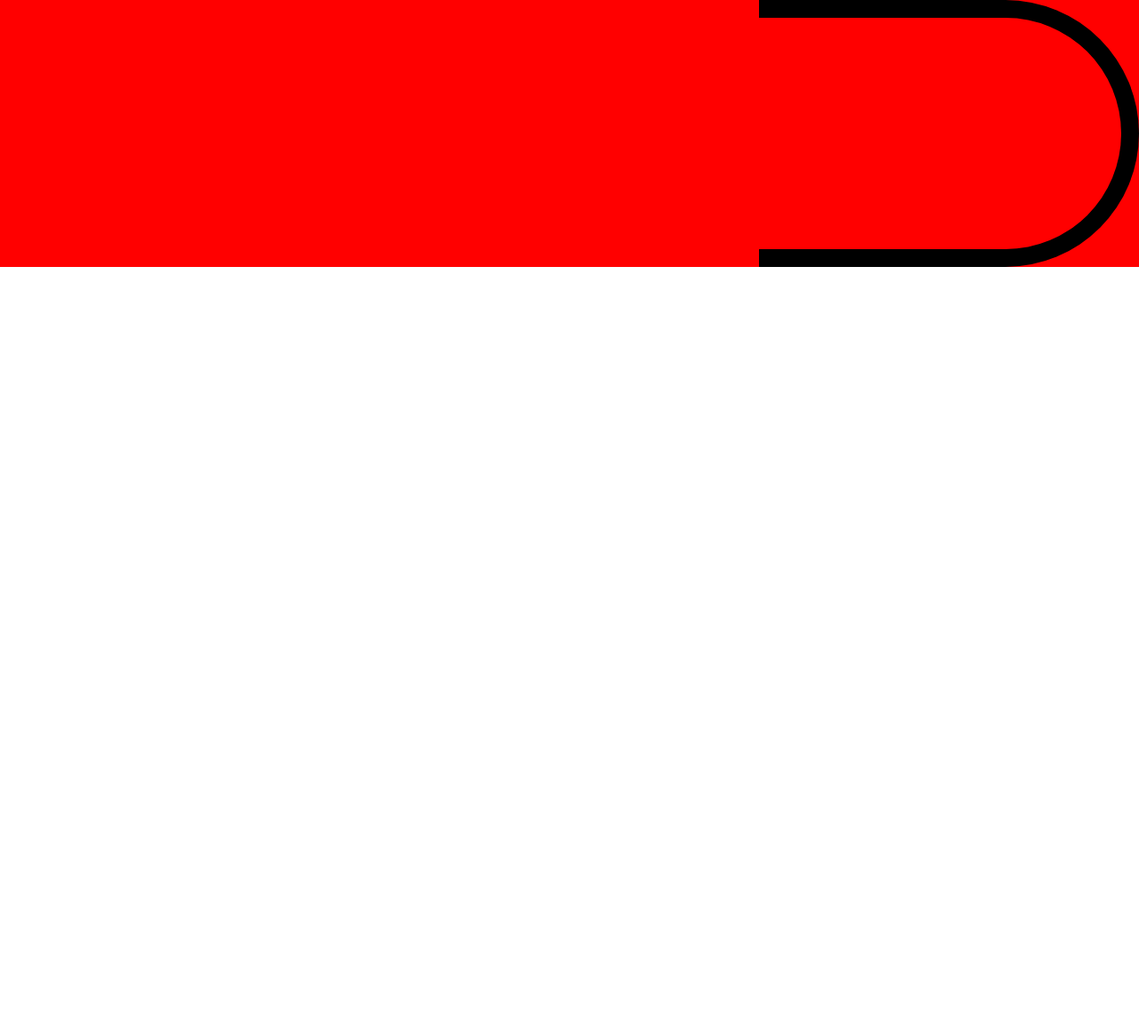
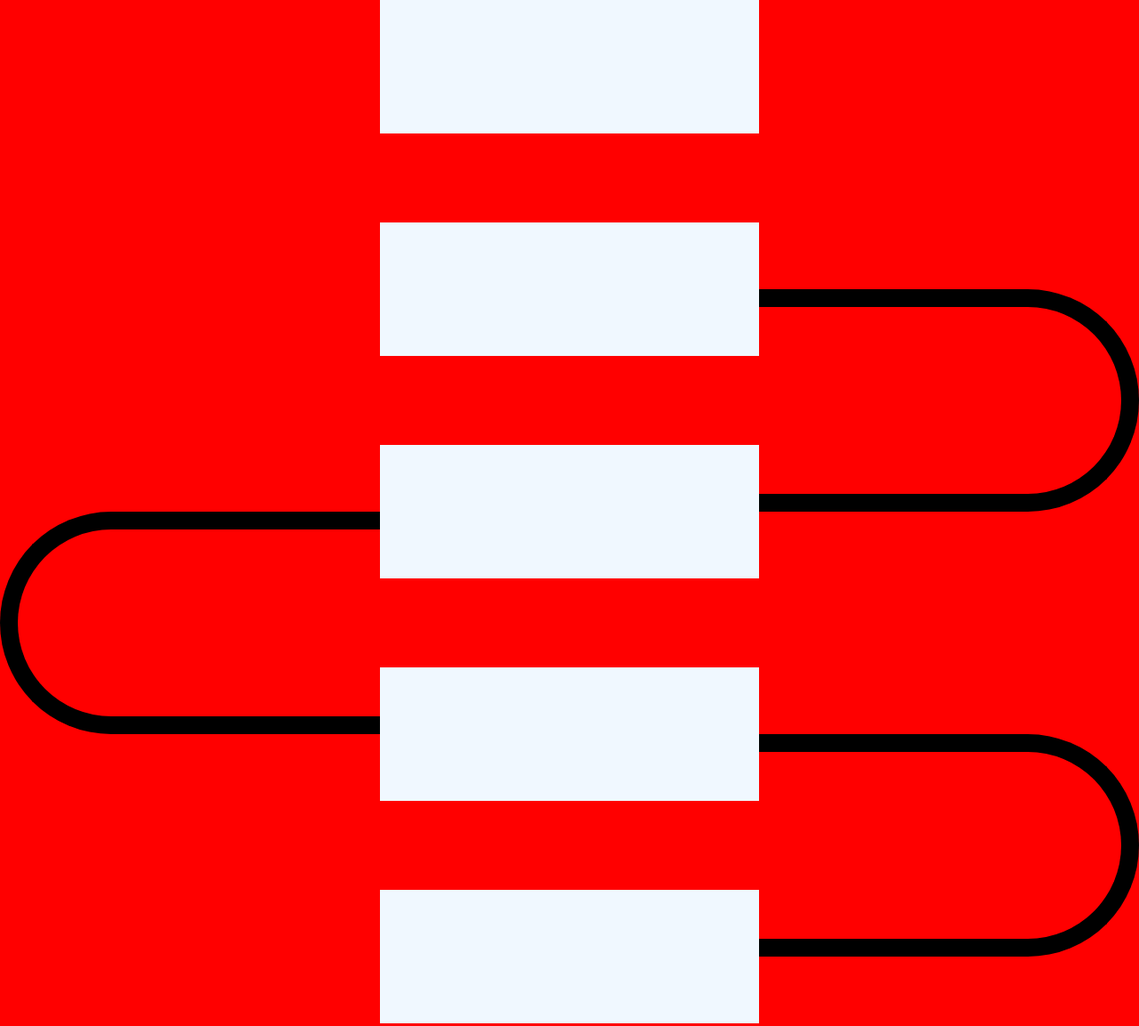
Before and after one commit to tuanabicakci/anger-dileklen, a plain HTML site: page index.html in a window 1280 px wide. Shown: the top 1153 px of the page at 89% size. Before the commit the page ends 800 px from the top, so only its background shows below. Drawn offline with Linux system fonts and the light colour scheme.

Commit message:
Basic timeline structure

```diff
--- a/index.html
+++ b/index.html
@@ -7,17 +7,32 @@
 </head>
 <body>
   <div class="test">
-    <div></div>
-    <div class="job"></div>
-    <div>
-      <div class="road"></div>
+    <div class="roads">
+      <div></div>
+      <div>
+        <div class="road three"></div>
+        <div class="road four"></div>
+      </div>
+
     </div>
-  </div>
-  <div class="test">
-    <div></div>
-    <div class="job"></div>
-    <div>
-      <div class="road two"></div>
+    <div class="jobs">
+      <div class="ex"></div>
+      <div class="ex"></div>
+      <div class="ex"></div>
+      <div class="ex"></div>
+      <div class="ex"></div>
+      <div class="ex"></div>
+    </div>
+    <div class="roads">
+      <div>
+        <div class="road"></div>
+        <div class="road two"></div>
+      </div>
+      <div></div>
+      <div>
+        <div class="road"></div>
+        <div class="road two"></div>
+      </div>
     </div>
   </div>
 
--- a/styles.css
+++ b/styles.css
@@ -6,7 +6,7 @@
 
 .test{
     background-color: red;
-    height: 150px;
+    height: fit-content;
     width: 100%;
     display: grid;
     grid-template-columns: repeat(3,1fr);
@@ -17,9 +17,17 @@
 .test div{
     width: 100%;
 }
-
+.roads{
+    display: grid;
+    grid-template-rows: repeat(3,1fr);
+}
+.jobs{
+    display: grid;
+    grid-template-rows: repeat(6,1fr);
+    gap: 100px;
+}
 .road{
-    height: 150px;
+    height: 125px;
     width: 100%;
     margin: auto;
     border-top: black 20px solid;
@@ -30,6 +38,27 @@
 .two{
     border-top:0;
     border-bottom: black 20px solid;
-    border-right: black 20px solid;
     border-radius: 0  0 200px 0;
+
 }
+
+.three{
+    border-top: black 20px solid;
+    border-left: black 20px solid;
+    border-radius:200px  0  0 0;
+    border-right: 0;
+}
+
+.four{
+    border-top:0;
+    border-right:0;
+    border-bottom: black 20px solid;
+    border-left: black 20px solid;
+    border-radius:   0 0 0 200px;
+}
+
+.ex{
+    height: 150px;
+    width: 100%;
+    background-color: aliceblue;
+}
```
